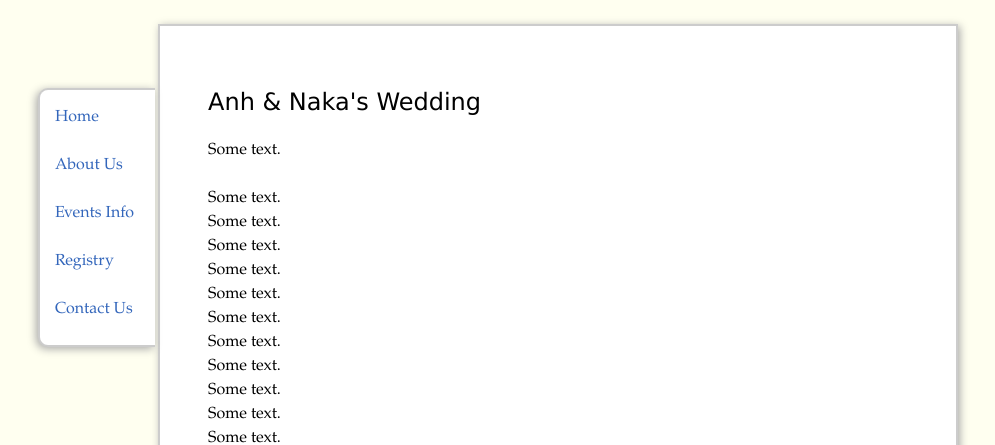
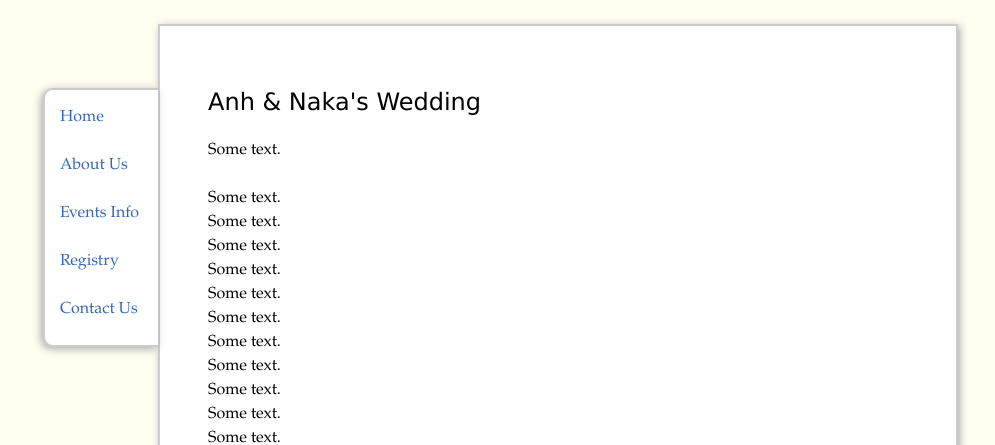
Before and after one commit to trananh/trananh.github.io, a Jekyll site: the page built from wedding/index.html, in a window 1280 px wide. Shown: the top 445 px of the page, without its empty margins (82-1077 px from the left). Built offline with Jekyll 4.4.1, drawn with Linux system fonts in a browser that asks for light colours; nearby versions of some CDN libraries.

Commit message:
Updated wedding page.

```diff
--- a/wedding/index.html
+++ b/wedding/index.html
@@ -12,13 +12,13 @@
     <meta itemprop="location" content="Abernethy Center, OR">
 </span>
 
-<div id="navweddingwrapper" style="position: absolute; margin-top: 4em; margin-left: -120px; height: 1px;">
+<div id="navweddingwrapper" style="position: absolute; margin-top: 4em; margin-left: -115px; height: 1px;">
     <div id="navsidebar" style="border-style: solid none solid solid;
                                 border-radius: 10px 0px 0px 10px;
                                 box-shadow: -2px 2px 8px #aaa;
                                 -webkit-box-shadow: -2px 2px 8px #aaa;
                                 -moz-box-shadow: -2px 2px 8px #aaa;">
-        <div id="navwedding" style="width: 85px;">
+        <div id="navwedding" style="width: 83px;">
             <p><a title="Home" href="#">Home</a></p>
             <p><a title="About Us" href="#about">About Us</a></p>
             <p><a title="Events Info" href="#events">Events Info</a></p>
@@ -172,7 +172,7 @@
             nav.css({
                 position: 'fixed',
                 top: topPadding,
-                left: site.offset().left + site.width() - $w.scrollLeft()
+                left: site.offset().left - 115
             });
             isFixed = true;
         } else if (!shouldBeFixed && isFixed) {
@@ -187,7 +187,7 @@
     $w.resize(function() {
         hideSideBar();
         nav.css({
-            left: site.offset().left + site.width() - $w.scrollLeft()
+            left: site.offset().left - 115
         });
     });
 });
```
